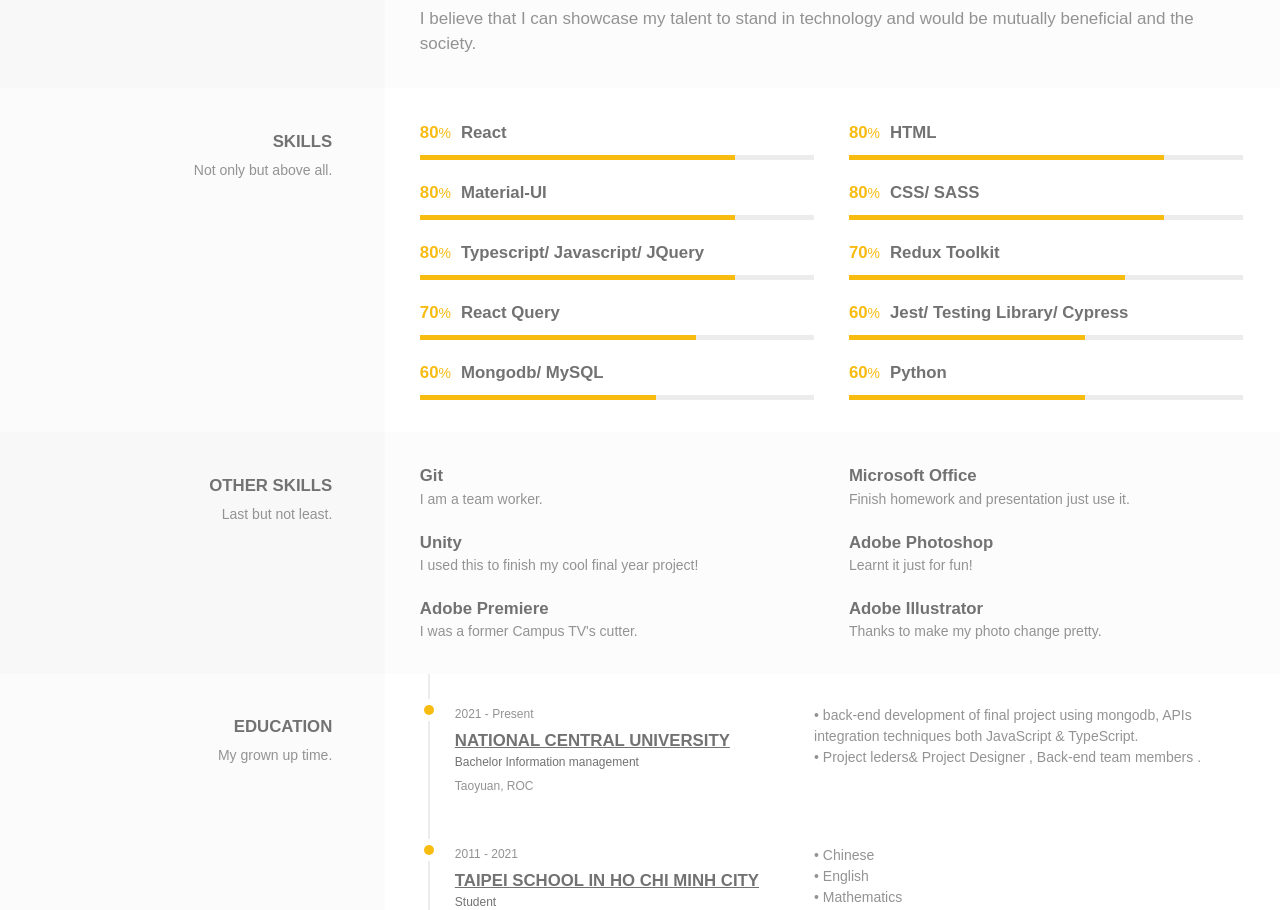
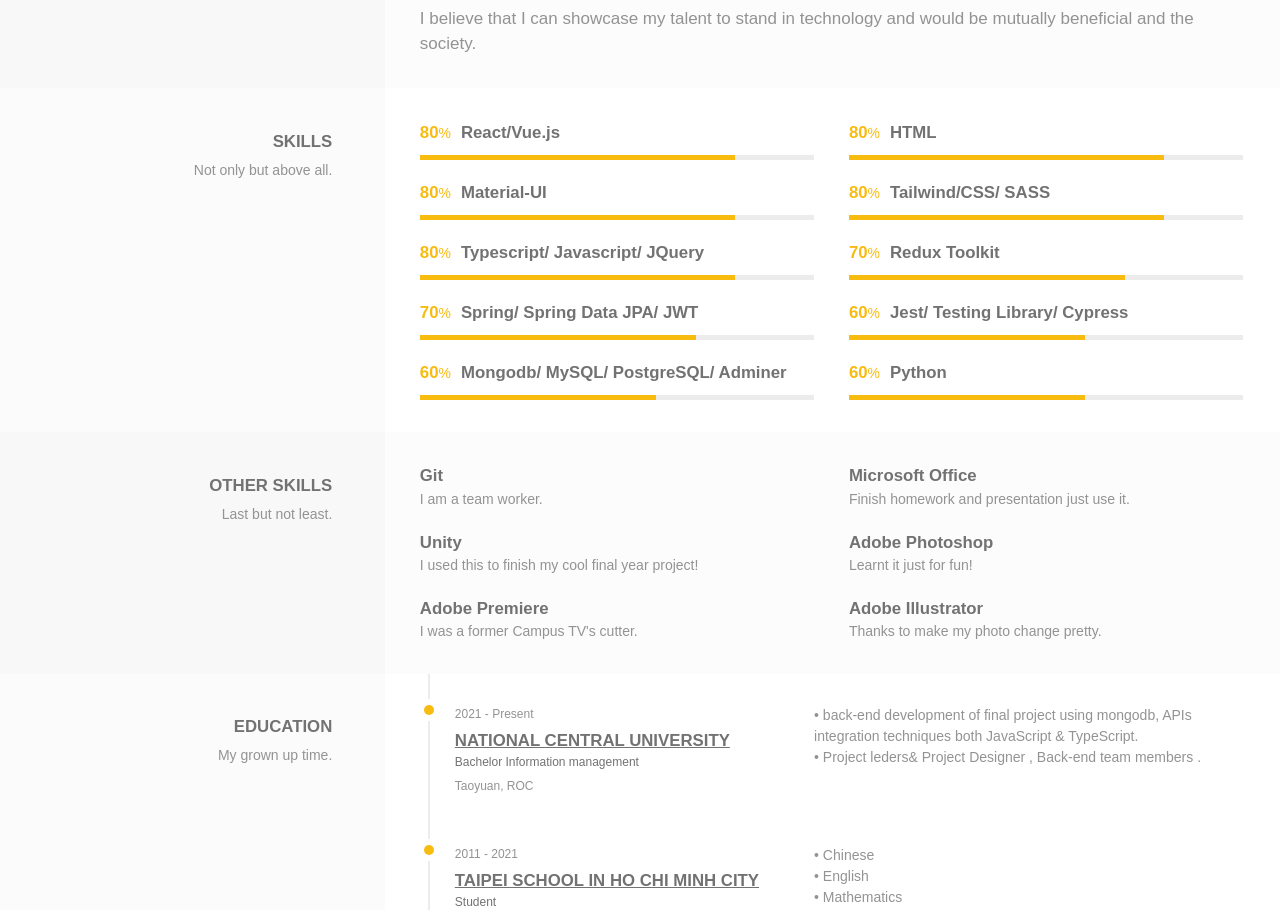
Before and after one commit to kaisensei1206/kaiweiPersonalWeb, a React (Create React App) app: page / in a window 1280 px wide. Shown: the part 1340-2250 px from the top of the page. Built offline with nearby package versions, Linux system fonts and the light colour scheme.

Commit message:
update skill

```diff
--- a/src/components/Skill/index.tsx
+++ b/src/components/Skill/index.tsx
@@ -21,21 +21,21 @@ const Skill = () => {
         </div>
         <div className={styles.infoSection}>
           <div className={styles.infoSection_container}>
-            <SkillCard persentage={80} title={"React"} />
+          <SkillCard persentage={80} title={"React/Vue.js"} />
             <SkillCard persentage={80} title={"HTML"} />
             <SkillCard persentage={80} title={"Material-UI"} />
-            <SkillCard persentage={80} title={"CSS/ SASS"} />
+            <SkillCard persentage={80} title={"Tailwind/CSS/ SASS"} />
             <SkillCard
               persentage={80}
               title={"Typescript/ Javascript/ JQuery"}
             />
             <SkillCard persentage={70} title={"Redux Toolkit"} />
-            <SkillCard persentage={70} title={"React Query"} />
+            <SkillCard persentage={70} title={"Spring/ Spring Data JPA/ JWT"} />
             <SkillCard
               persentage={60}
               title={"Jest/ Testing Library/ Cypress"}
             />
-            <SkillCard persentage={60} title={"Mongodb/ MySQL"} />
+            <SkillCard persentage={60} title={"Mongodb/ MySQL/ PostgreSQL/ Adminer"} />
             <SkillCard persentage={60} title={"Python"} />
           </div>
         </div>
```
